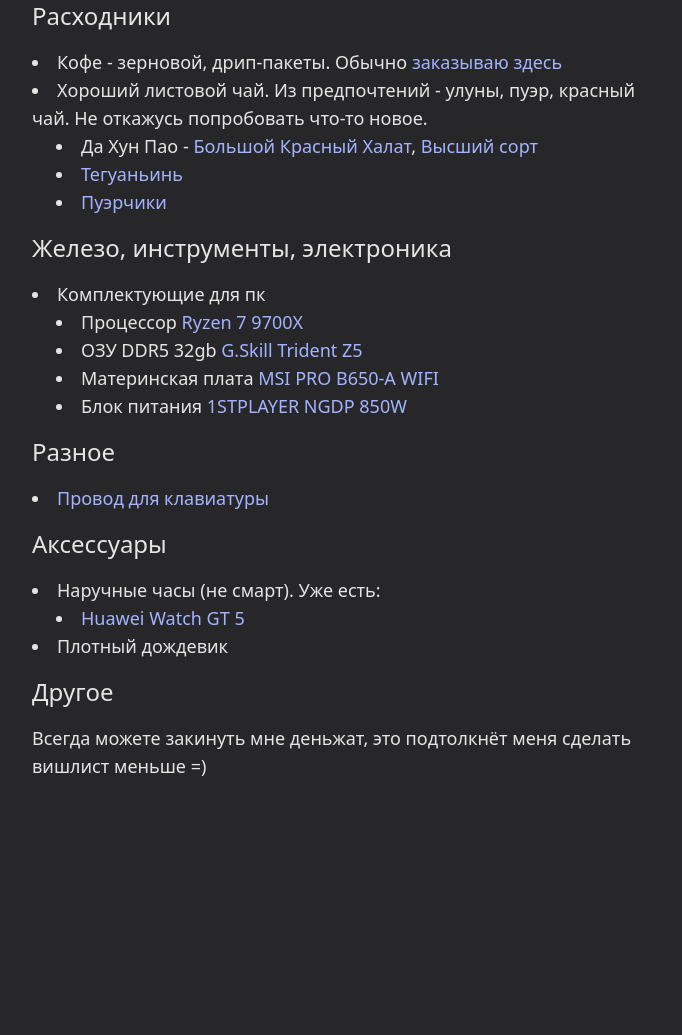
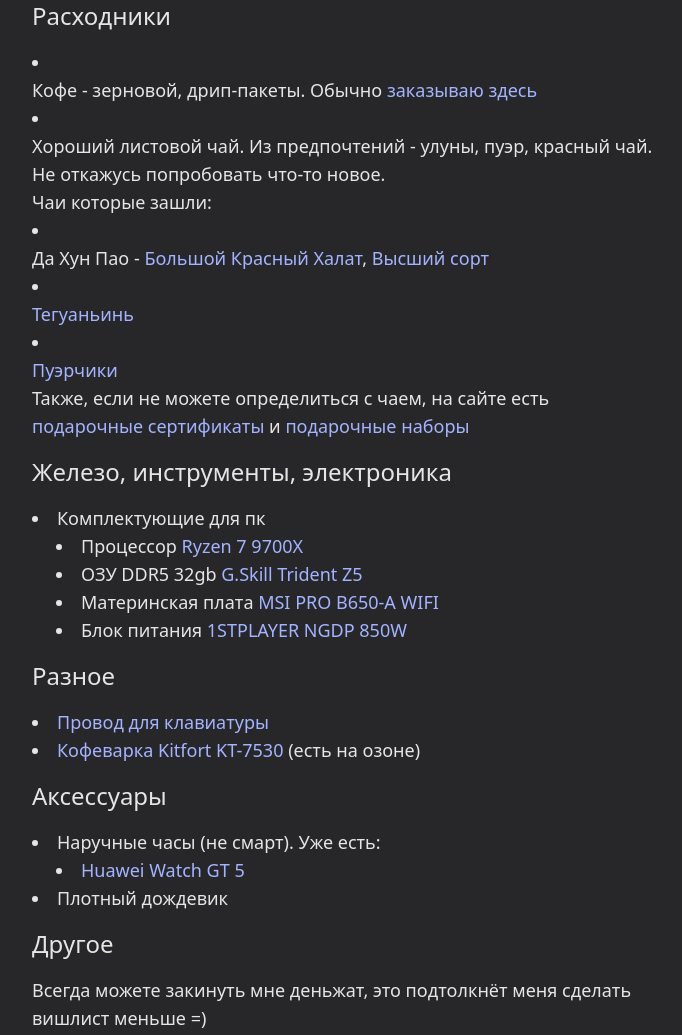
Before and after one commit to seri0zha/seri0zha.github.io, an Astro site: page /wishlist in a window 1280 px wide. Shown: the part 360-1395 px from the top of the page, without its empty margins (296-978 px from the left). Before the commit the page ends 1164 px from the top, so only its background shows below. Built offline with nearby package versions, Linux system fonts and the light colour scheme; Astro itself is replaced by a stand-in of ours.

Commit message:
feat: update wishlist 09.07.2025

```diff
--- a/src/content/wishlist.md
+++ b/src/content/wishlist.md
@@ -1,9 +1,11 @@
 ---
 title: seri0zha - Wishlist
-updated: "30.06.2025"
+updated: "09.07.2025"
 ---
 ## Настольные игры
-Хочу постепенно пополнять коллекцию настолок. Пока что у меня очень скудный набор. Особых предпочтений нет. Точно мимо - одноразовые игры по типу "What do you meme".
+Хочу постепенно пополнять коллекцию настолок. Пока что у меня очень скудный набор. Особых предпочтений нет.
+
+Точно мимо - одноразовые игры по типу "What do you meme".
 
 Что уже есть:
 - Нечто
@@ -14,9 +16,14 @@
 
 - Кофе - зерновой, дрип-пакеты. Обычно [заказываю здесь](https://shop.tastycoffee.ru/)
 - Хороший листовой чай. Из предпочтений - улуны, пуэр, красный чай. Не откажусь попробовать что-то новое.
-  - Да Хун Пао - [Большой Красный Халат](https://artoftea.ru/oolong/dahongpao-1-sort), [Высший сорт](https://artoftea.ru/oolong/dahongpao-high-baking)
-  - [Тегуаньинь](https://artoftea.ru/oolong/svetlye/teguanin-vysshiy-sort)
-  - [Пуэрчики](https://artoftea.ru/puer)
+
+  Чаи которые зашли:
+
+- Да Хун Пао - [Большой Красный Халат](https://artoftea.ru/oolong/dahongpao-1-sort), [Высший сорт](https://artoftea.ru/oolong/dahongpao-high-baking)
+- [Тегуаньинь](https://artoftea.ru/oolong/svetlye/teguanin-vysshiy-sort)
+- [Пуэрчики](https://artoftea.ru/puer)
+
+  Также, если не можете определиться с чаем, на сайте есть [подарочные сертификаты](https://artoftea.ru/podarochnyye-sertifikaty) и [подарочные наборы](https://artoftea.ru/chaynyye-nabory)
 
 ## Железо, инструменты, электроника
 
@@ -28,6 +35,7 @@
 ## Разное
 
 - [Провод для клавиатуры](https://ozon.ru/t/gaMCjFy)
+- [Кофеварка Kitfort KT-7530](https://kitfort.ru/catalog/kofevarki-rozhkovye/kofevarka-kitfort-kt-7530/) (есть на озоне)
 
 ## Аксессуары
 
```
